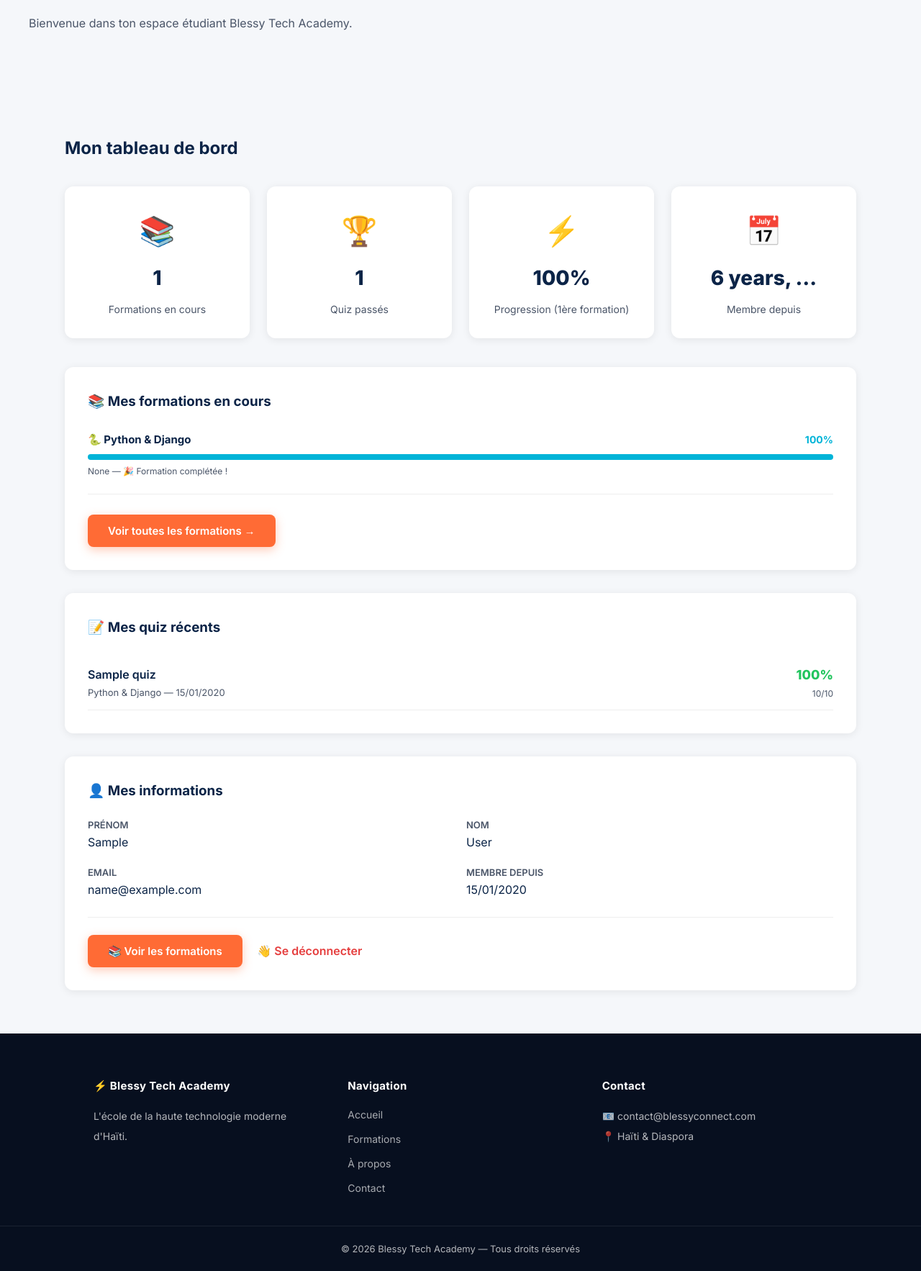
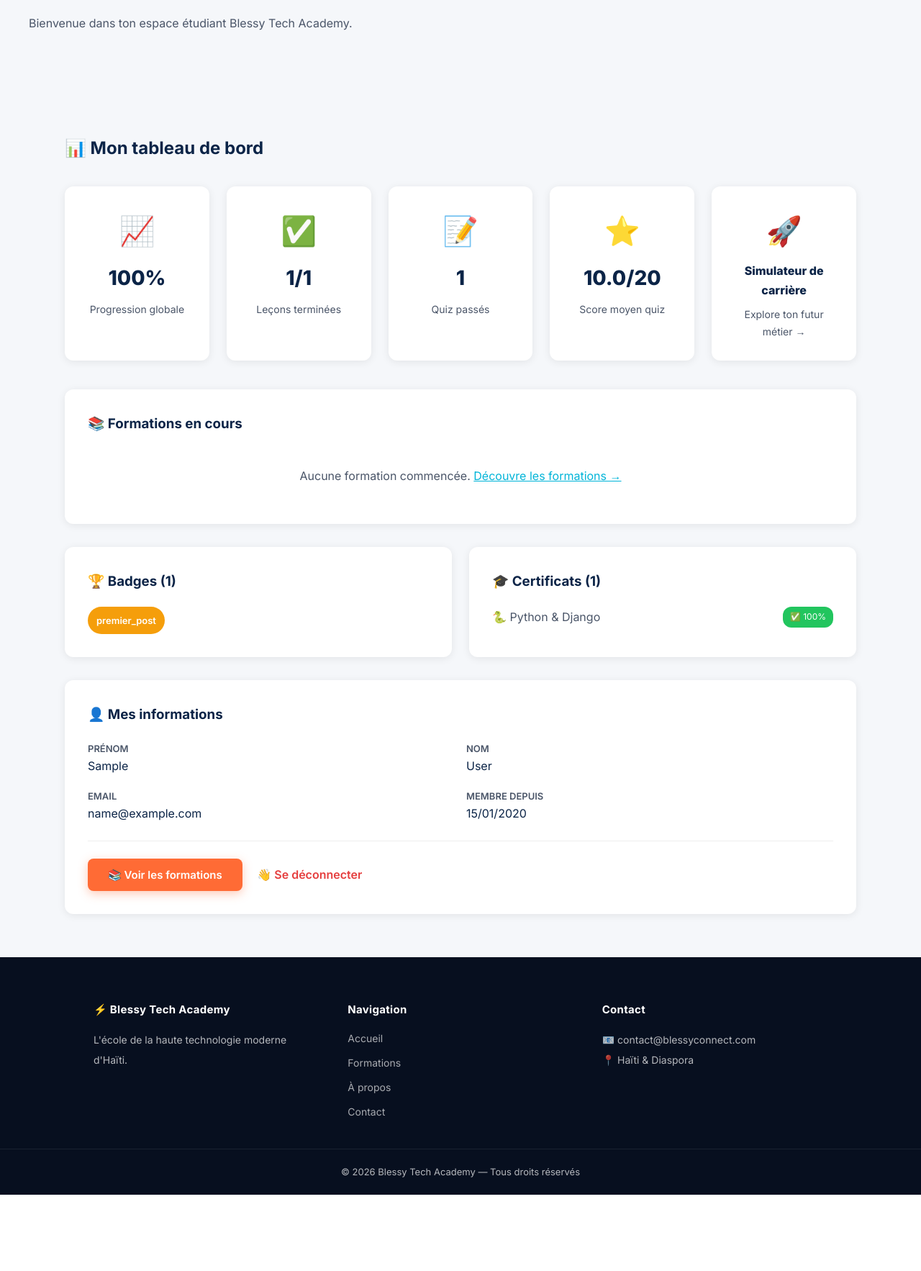
Before and after one commit to jr-belony/blessy-tech-academy, a Django app: page /dashboard/ in a window 1280 px wide. Shown: the part 238-2004 px from the top of the page at 72% size. After the commit the page ends 1898 px from the top, so only its background shows below. Run offline with Django 5.2, Linux system fonts and the light colour scheme; a user stored in the database is signed in; data comes from the database, SQL or seed files in the repository; tables that the repository leaves empty hold one stand-in row (values such as "Sample post"); some libraries are stand-ins or nearby versions.

Commit message:
feat: dashboard moderne, 6 fonctions IA, simulateur de carrière

```diff
--- a/blessy_tech_academy/academie/templates/academie/dashboard.html
+++ b/blessy_tech_academy/academie/templates/academie/dashboard.html
@@ -13,7 +13,7 @@
     <div style="max-width: 1100px; margin: 0 auto;">
 
         <h2 style="color: var(--bleu-principal); margin-bottom: 32px;">
-            Mon tableau de bord
+            📊 Mon tableau de bord
         </h2>
 
         <!-- Cartes de stats -->
@@ -23,22 +23,34 @@
 
             <div style="background: white; padding: 28px; border-radius: 12px;
                         box-shadow: var(--ombre-legere); text-align: center;">
-                <span style="font-size: 40px;">📚</span>
+                <span style="font-size: 40px;">📈</span>
                 <p style="font-size: 28px; font-weight: 800;
                         color: var(--bleu-principal); margin: 8px 0;">
-                    {{ formations_avec_progression|length }}
+                    {{ stats.progression_globale }}%
                 </p>
                 <p style="color: var(--gris-texte); font-size: 14px;">
-                    Formations en cours
+                    Progression globale
                 </p>
             </div>
 
             <div style="background: white; padding: 28px; border-radius: 12px;
                         box-shadow: var(--ombre-legere); text-align: center;">
-                <span style="font-size: 40px;">🏆</span>
+                <span style="font-size: 40px;">✅</span>
                 <p style="font-size: 28px; font-weight: 800;
                         color: var(--bleu-principal); margin: 8px 0;">
-                    {{ resultats_recents|length }}
+                    {{ stats.lecons_terminees }}/{{ stats.total_lecons }}
+                </p>
+                <p style="color: var(--gris-texte); font-size: 14px;">
+                    Leçons terminées
+                </p>
+            </div>
+
+            <div style="background: white; padding: 28px; border-radius: 12px;
+                        box-shadow: var(--ombre-legere); text-align: center;">
+                <span style="font-size: 40px;">📝</span>
+                <p style="font-size: 28px; font-weight: 800;
+                        color: var(--bleu-principal); margin: 8px 0;">
+                    {{ stats.quiz_passes }}
                 </p>
                 <p style="color: var(--gris-texte); font-size: 14px;">
                     Quiz passés
@@ -47,137 +59,126 @@
 
             <div style="background: white; padding: 28px; border-radius: 12px;
                         box-shadow: var(--ombre-legere); text-align: center;">
-                <span style="font-size: 40px;">⚡</span>
+                <span style="font-size: 40px;">⭐</span>
                 <p style="font-size: 28px; font-weight: 800;
                         color: var(--bleu-principal); margin: 8px 0;">
-                    {% if formations_avec_progression %}
-                        {% with total=0 %}
-                            {% for item in formations_avec_progression %}
-                                {% with total=total|add:item.pourcentage %}{% endwith %}
-                            {% endfor %}
-                        {% endwith %}
-                        {{ formations_avec_progression.0.pourcentage }}%
-                    {% else %}
-                        0%
-                    {% endif %}
+                    {{ stats.score_moyen_quiz }}/20
                 </p>
                 <p style="color: var(--gris-texte); font-size: 14px;">
-                    Progression (1ère formation)
+                    Score moyen quiz
                 </p>
             </div>
 
-            <div style="background: white; padding: 28px; border-radius: 12px;
-                        box-shadow: var(--ombre-legere); text-align: center;">
-                <span style="font-size: 40px;">📅</span>
-                <p style="font-size: 28px; font-weight: 800;
+            <a href="{% url 'simulateur_carriere' %}"
+        style="background: white; padding: 28px; border-radius: 12px;
+        box-shadow: var(--ombre-legere); text-align: center;
+        text-decoration: none; display: block;">
+        <span style="font-size: 40px;">🚀</span>
+        <p style="font-size: 16px; font-weight: 800;
         color: var(--bleu-principal); margin: 8px 0;">
-                    {{ user.date_joined|timesince|truncatewords:2 }}
+            Simulateur de carrière
     </p>
     <p style="color: var(--gris-texte); font-size: 14px;">
-                    Membre depuis
+        Explore ton futur métier →
     </p>
+</a>
+        </div>
+
+        <!-- Formations en cours -->
+        <div style="background: white; padding: 32px; border-radius: 12px;
+                    box-shadow: var(--ombre-legere); margin-bottom: 32px;">
+
+            <h3 style="color: var(--bleu-principal); margin-bottom: 24px;">
+                📚 Formations en cours
+            </h3>
+
+            {% if formations_actives %}
+                {% for f in formations_actives %}
+                <div style="margin-bottom: 20px; padding-bottom: 20px;
+                            border-bottom: 1px solid #eee;">
+                    <div style="display: flex; justify-content: space-between;
+                                align-items: center; margin-bottom: 8px;">
+                        <a href="{% url 'detail_formation' f.id %}"
+                        style="font-weight: 700; color: var(--bleu-principal);
+                                text-decoration: none; font-size: 15px;">
+                            {{ f.icone }} {{ f.nom }}
+                        </a>
+                        <span style="font-weight: 700; color: var(--bleu-electrique);
+                                    font-size: 14px;">
+                            {{ f.pourcentage }}%
+                        </span>
+                    </div>
+                    <div style="background: #d1d5db; border-radius: 6px;
+                                height: 8px; overflow: hidden;">
+                        <div class="barre-progression" data-pourcentage="{{ f.pourcentage }}"
+                            style="background: var(--bleu-electrique); height: 100%; width: 0%;">
+                        </div>
+                    </div>
+                </div>
+                {% endfor %}
+            {% else %}
+                <p style="color: var(--gris-texte); text-align: center; padding: 20px;">
+                    Aucune formation commencée.
+                    <a href="{% url 'formations' %}" style="color: var(--bleu-electrique);">
+                        Découvre les formations →
+                    </a>
+                </p>
+            {% endif %}
+
+        </div>
+
+        <!-- Badges + Certificats -->
+        <div style="display: grid; grid-template-columns: 1fr 1fr; gap: 24px; margin-bottom: 32px;">
+
+            <!-- Badges -->
+            <div style="background: white; padding: 32px; border-radius: 12px;
+                        box-shadow: var(--ombre-legere);">
+                <h3 style="color: var(--bleu-principal); margin-bottom: 20px;">
+                    🏆 Badges ({{ stats.badges|length }})
+                </h3>
+                {% if derniers_badges %}
+                    <div style="display: flex; flex-wrap: wrap; gap: 8px;">
+                        {% for badge in derniers_badges %}
+                            <span style="background: #f59e0b; color: white; padding: 8px 12px;
+                                    border-radius: 20px; font-size: 13px; font-weight: 600;">
+                                {{ badge.type_badge }}
+                            </span>
+                        {% endfor %}
+                    </div>
+                {% else %}
+                    <p style="color: var(--gris-texte);">
+                        Participe au <a href="{% url 'forum_liste' %}"
+                        style="color: var(--bleu-electrique);">forum</a> pour gagner des badges !
+                    </p>
+                {% endif %}
+            </div>
+
+            <!-- Certificats -->
+            <div style="background: white; padding: 32px; border-radius: 12px;
+                        box-shadow: var(--ombre-legere);">
+                <h3 style="color: var(--bleu-principal); margin-bottom: 20px;">
+                    🎓 Certificats ({{ stats.certificats_disponibles }})
+                </h3>
+                {% if stats.formations_completees %}
+                    {% for f in stats.formations_completees %}
+                        <div style="display: flex; justify-content: space-between;
+                                    align-items: center; margin-bottom: 8px;">
+                            <span>{{ f.icone }} {{ f.nom }}</span>
+                            <span style="background: #22c55e; color: white; padding: 4px 10px;
+                                    border-radius: 12px; font-size: 12px;">✅ 100%</span>
+                        </div>
+                    {% endfor %}
+                {% else %}
+                    <p style="color: var(--gris-texte);">
+                        Termine une formation à 100% pour débloquer ton certificat !
+                    </p>
+                {% endif %}
             </div>
 
         </div>
 
-        <!-- Formations en cours -->
-        {% if formations_avec_progression %}
-        <div style="background: white; padding: 32px; border-radius: 12px;
-                    box-shadow: var(--ombre-legere); margin-bottom: 32px;">
-
-            <h3 style="color: var(--bleu-principal); margin-bottom: 24px;">
-                📚 Mes formations en cours
-            </h3>
-
-            {% for item in formations_avec_progression %}
-            <div style="margin-bottom: 20px; padding-bottom: 20px;
-                        border-bottom: 1px solid #eee;">
-                <div style="display: flex; justify-content: space-between;
-                            align-items: center; margin-bottom: 8px;">
-                    <a href="{% url 'detail_formation' item.formation.id %}"
-                       style="font-weight: 700; color: var(--bleu-principal);
-                              text-decoration: none; font-size: 15px;">
-                        {{ item.formation.icone }} {{ item.formation.nom }}
-                    </a>
-                    <span style="font-weight: 700; color: var(--bleu-electrique);
-                                 font-size: 14px;">
-                        {{ item.pourcentage }}%
-                    </span>
-                </div>
-                <div style="background: #d1d5db; border-radius: 6px;
-                            height: 8px; overflow: hidden;">
-                    <div data-pourcentage="{{ item.pourcentage }}"
-     class="barre-prog"
-     style="background: var(--bleu-electrique); height: 100%; transition: width 0.3s;">
-</div>
-                </div>
-                <p style="font-size: 12px; color: var(--gris-texte); margin-top: 6px;">
-                    {{ item.formation.ecole }} —
-                    {% if item.pourcentage == 100 %}
-                        🎉 Formation complétée !
-                    {% else %}
-                        En cours…
-                    {% endif %}
-                </p>
-            </div>
-            {% endfor %}
-
-            <a href="{% url 'formations' %}" class="btn btn-principal"
-               style="display: inline-block; margin-top: 8px;">
-                Voir toutes les formations →
-            </a>
-
-        </div>
-        {% endif %}
-
-        <!-- Quiz récents -->
-        {% if resultats_recents %}
-        <div style="background: white; padding: 32px; border-radius: 12px;
-                    box-shadow: var(--ombre-legere); margin-bottom: 32px;">
-
-            <h3 style="color: var(--bleu-principal); margin-bottom: 24px;">
-                📝 Mes quiz récents
-            </h3>
-
-            {% for resultat in resultats_recents %}
-            <div style="display: flex; justify-content: space-between;
-                        align-items: center; padding: 12px 0;
-                        border-bottom: 1px solid #eee;">
-                <div>
-                    <p style="font-weight: 600; color: var(--bleu-principal);">
-                        {{ resultat.quiz.titre }}
-                    </p>
-                    <p style="font-size: 13px; color: var(--gris-texte);">
-                        {{ resultat.quiz.formation.nom }} —
-                        {{ resultat.date_passage|date:"d/m/Y" }}
-                    </p>
-                </div>
-                <div style="text-align: right;">
-                    {% if resultat.pourcentage >= 70 %}
-<p style="font-weight: 800; font-size: 18px; color: #22c55e;">
-    {{ resultat.pourcentage }}%
-</p>
-{% elif resultat.pourcentage >= 50 %}
-<p style="font-weight: 800; font-size: 18px; color: var(--orange-accent);">
-    {{ resultat.pourcentage }}%
-</p>
-{% else %}
-<p style="font-weight: 800; font-size: 18px; color: #e53e3e;">
-    {{ resultat.pourcentage }}%
-</p>
-{% endif %}
-                    <p style="font-size: 12px; color: var(--gris-texte);">
-                        {{ resultat.score }}/{{ resultat.total_questions }}
-                    </p>
-                </div>
-            </div>
-            {% endfor %}
-
-        </div>
-        {% endif %}
-
         <!-- Si aucune activité -->
-        {% if not formations_avec_progression and not resultats_recents %}
+        {% if not formations_actives and stats.quiz_passes == 0 %}
         <div style="background: white; padding: 40px; border-radius: 12px;
                     box-shadow: var(--ombre-legere); text-align: center;
                     margin-bottom: 32px;">
@@ -207,9 +208,7 @@
 
                 <div>
                     <p style="font-weight: 600; color: var(--gris-texte);
-                               font-size: 13px; text-transform: uppercase;">
-                        Prénom
-                    </p>
+                            font-size: 13px; text-transform: uppercase;">Prénom</p>
                     <p style="font-size: 16px; color: var(--bleu-principal);">
                         {{ user.first_name|default:"Non renseigné" }}
                     </p>
@@ -217,9 +216,7 @@
 
                 <div>
                     <p style="font-weight: 600; color: var(--gris-texte);
-                               font-size: 13px; text-transform: uppercase;">
-                        Nom
-                    </p>
+                            font-size: 13px; text-transform: uppercase;">Nom</p>
                     <p style="font-size: 16px; color: var(--bleu-principal);">
                         {{ user.last_name|default:"Non renseigné" }}
                     </p>
@@ -227,9 +224,7 @@
 
                 <div>
                     <p style="font-weight: 600; color: var(--gris-texte);
-                               font-size: 13px; text-transform: uppercase;">
-                        Email
-                    </p>
+                            font-size: 13px; text-transform: uppercase;">Email</p>
                     <p style="font-size: 16px; color: var(--bleu-principal);">
                         {{ user.email|default:"Non renseigné" }}
                     </p>
@@ -237,9 +232,7 @@
 
                 <div>
                     <p style="font-weight: 600; color: var(--gris-texte);
-                               font-size: 13px; text-transform: uppercase;">
-                        Membre depuis
-                    </p>
+                            font-size: 13px; text-transform: uppercase;">Membre depuis</p>
                     <p style="font-size: 16px; color: var(--bleu-principal);">
                         {{ user.date_joined|date:"d/m/Y" }}
                     </p>
@@ -265,8 +258,7 @@
 </section>
 
 <script>
-    // Initialise la largeur de toutes les barres de progression
-    document.querySelectorAll('.barre-prog').forEach(function(barre) {
+    document.querySelectorAll('.barre-progression').forEach(function(barre) {
         barre.style.width = barre.dataset.pourcentage + '%';
     });
 </script>
--- a/blessy_tech_academy/academie/urls.py
+++ b/blessy_tech_academy/academie/urls.py
@@ -42,6 +42,10 @@
     path('api/ia/parcours-adaptatif/', views.api_parcours_adaptatif, name='api-parcours-adaptatif'),
     path('api/ia/chatbot/', views.api_chatbot_tuteur, name='api-chatbot'),
 
+    # Simulateur de carrière
+    path('simulateur-carriere/', views.simulateur_carriere, name='simulateur_carriere'),
+    path('api/ia/simuler-carriere/', views.api_simuler_carriere, name='api-simuler-carriere'),
+
 
     # Forum Communautaire
     path('forum/', views.forum_liste, name='forum_liste'),
--- a/blessy_tech_academy/academie/views.py
+++ b/blessy_tech_academy/academie/views.py
@@ -35,6 +35,7 @@
     correction_automatique,
     parcours_adaptatif,
     chatbot_tuteur,
+    simuler_carriere,
 )
 def _construire_contexte_utilisateur(request):
     """Construit un contexte utilisateur pour personnaliser les réponses du chatbot."""
@@ -163,7 +164,7 @@
         form = InscriptionCompteForm()
 
     return render(request, 'academie/inscription_compte.html',
-                  {'form': form})
+                {'form': form})
 
 
 def connexion(request):
@@ -202,31 +203,28 @@
 
 @login_required(login_url='/connexion/')
 def dashboard(request):
-    """Tableau de bord étudiant (accès protégé)."""
+    """Tableau de bord étudiant moderne."""
+    from .ia import calculer_stats_etudiant
+
     user = request.user
+    stats = calculer_stats_etudiant(user)
 
-    formations_actives = Formation.objects.filter(actif=True)
+    # Récupère les derniers badges (max 6)
+    derniers_badges = stats['badges'][-6:]
 
-    formations_avec_progression = []
-    for formation in formations_actives:
-        pourcentage = formation.progression_pour(user)
-        if pourcentage > 0:
-            formations_avec_progression.append({
-                'formation': formation,
-                'pourcentage': pourcentage,
-            })
-
-    resultats_recents = ResultatQuiz.objects.filter(
-        utilisateur=user
-    ).select_related('quiz__formation')[:5]
+    # Formations récemment actives (triées par progression)
+    formations_actives = sorted(
+        stats['en_cours'],
+        key=lambda f: f['pourcentage'],
+        reverse=True
+    )[:4]
 
     return render(request, 'academie/dashboard.html', {
         'user': user,
-        'formations_avec_progression': formations_avec_progression,
-        'resultats_recents': resultats_recents,
+        'stats': stats,
+        'derniers_badges': derniers_badges,
+        'formations_actives': formations_actives,
     })
-
-
 # ================================================
 # Statistiques (admin uniquement)
 # ================================================
@@ -1149,3 +1147,39 @@
         return JsonResponse({'erreur': 'JSON invalide'}, status=400)
     except Exception as e:
         return JsonResponse({'erreur': str(e)}, status=500)
+
+
+    # ================================================
+# Simulateur de carrière
+# ================================================
+
+@csrf_exempt
+@require_POST
+def api_simuler_carriere(request):
+    """API pour le simulateur de carrière."""
+    try:
+        data = json.loads(request.body)
+        metier = data.get('metier', '').strip()
+
+        if not metier:
+            return JsonResponse({'erreur': 'Le champ "metier" est requis.'}, status=400)
+
+        reponse = simuler_carriere(metier=metier)
+        return JsonResponse({'reponse': reponse, 'metier': metier})
+    except json.JSONDecodeError:
+        return JsonResponse({'erreur': 'JSON invalide'}, status=400)
+    except Exception as e:
+        return JsonResponse({'erreur': str(e)}, status=500)
+
+
+def simulateur_carriere(request):
+    """Page du simulateur de carrière."""
+    metiers = [
+        {'id': 'developpeur-web', 'nom': 'Développeur Web', 'icone': '💻'},
+        {'id': 'analyste-donnees', 'nom': 'Analyste de Données', 'icone': '📊'},
+        {'id': 'expert-cybersecurite', 'nom': 'Expert Cybersécurité', 'icone': '🔒'},
+        {'id': 'designer-graphique', 'nom': 'Designer Graphique', 'icone': '🎨'},
+        {'id': 'ia-machine-learning', 'nom': 'IA & Machine Learning', 'icone': '🤖'},
+        {'id': 'administrateur-reseaux', 'nom': 'Administrateur Réseaux', 'icone': '🌐'},
+    ]
+    return render(request, 'academie/simulateur_carriere.html', {'metiers': metiers})
```
Also changed, not shown: blessy_tech_academy/academie/ia.py (+104 -0 lines), blessy_tech_academy/academie/templates/academie/simulateur_carriere.html (added, +102 -0 lines). Lines whose indentation alone changed are shown as unchanged.
